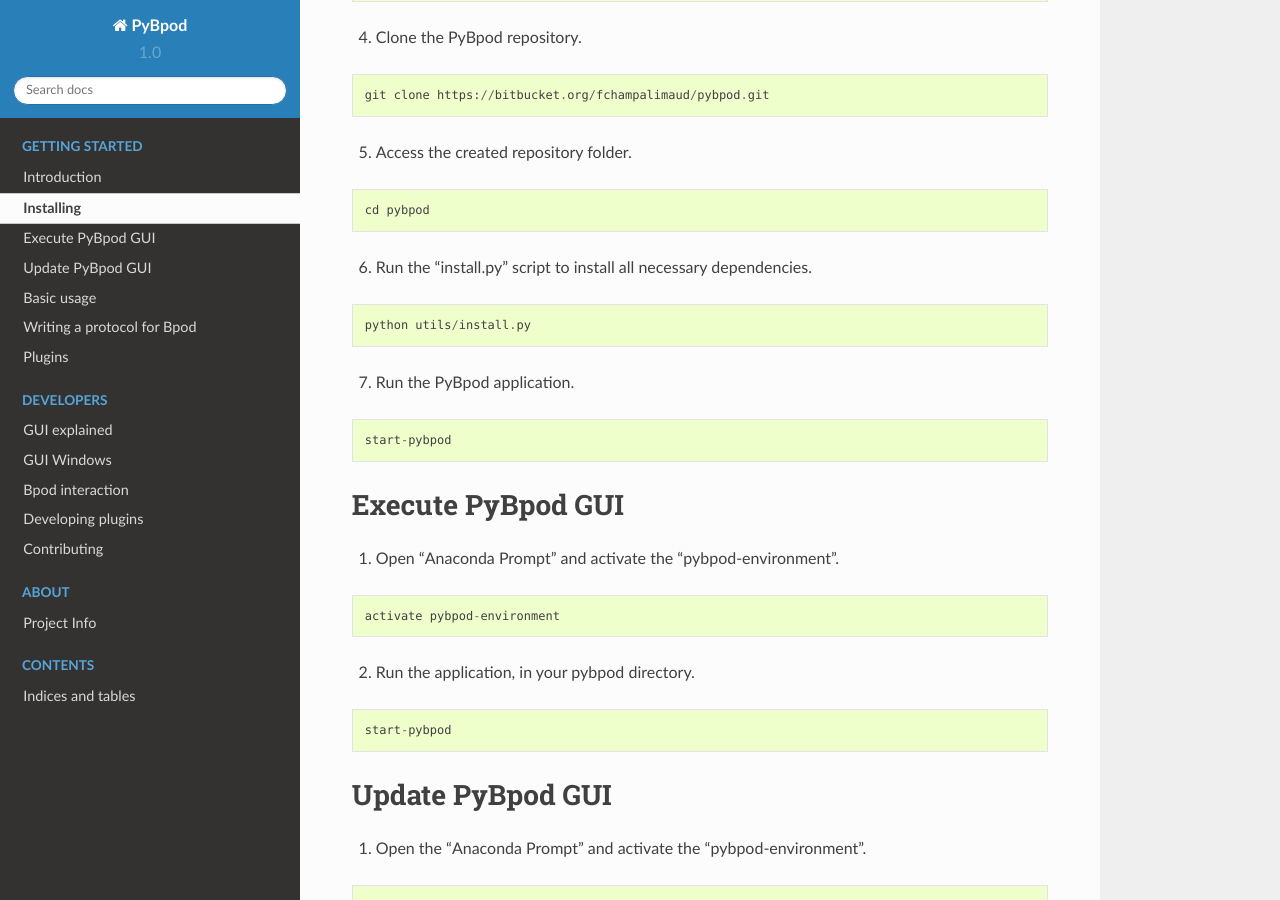
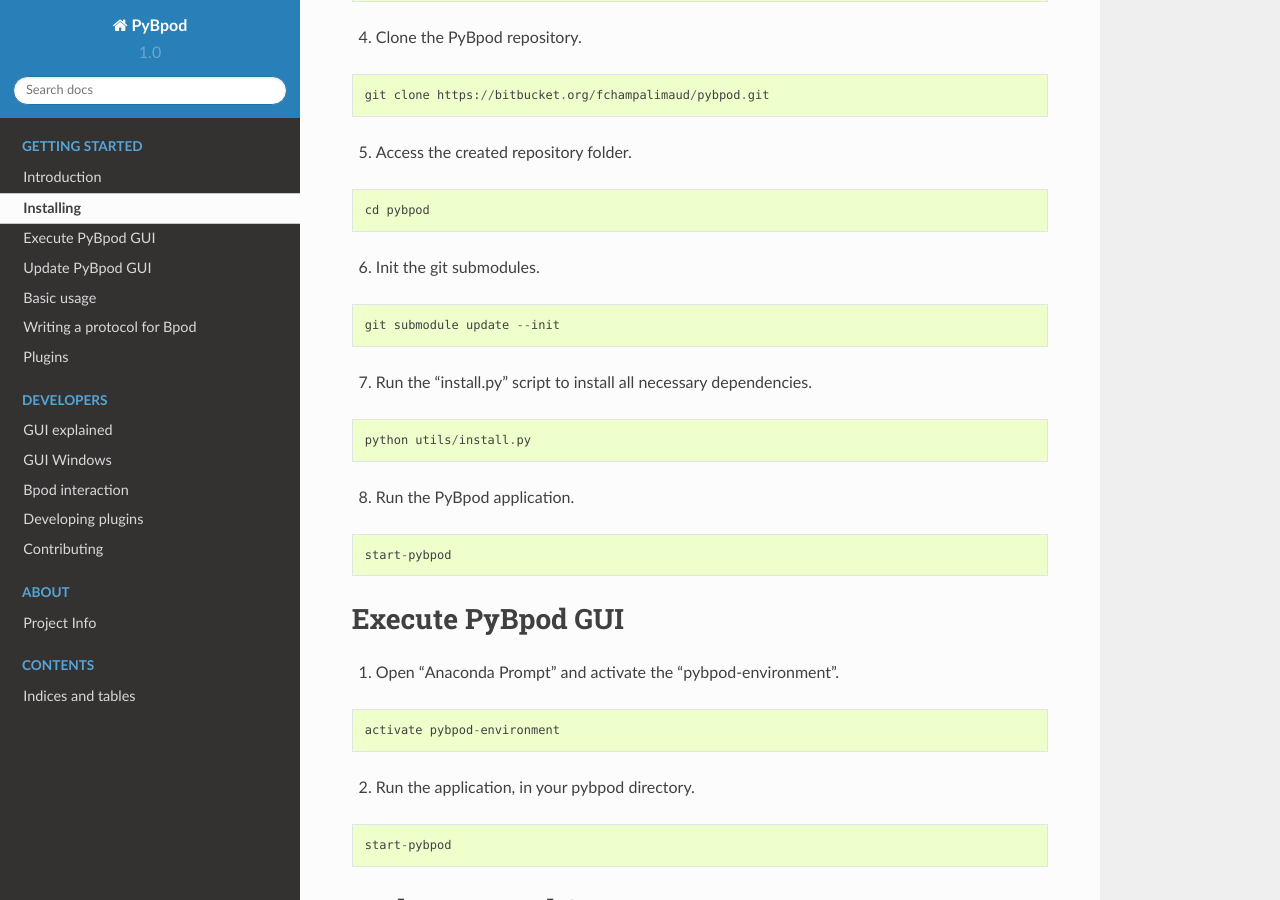
Before and after one commit to pybpod/pybpod, a Sphinx documentation site: the page built from docs/source/getting-started/install.rst, in a window 1280 px wide and 900 px high, scrolled down 898 px. Built offline with Sphinx 7.4.7 and the Read the Docs theme 2.0.0, drawn with Linux system fonts in a browser that asks for light colours; pages that are not in the unit, such as notebooks, are missing from menus.

Commit message:
Update documentation

```diff
--- a/docs/source/getting-started/install.rst
+++ b/docs/source/getting-started/install.rst
@@ -55,14 +55,19 @@
 
   cd pybpod
 
+6. Init the git submodules.
 
-6. Run the "install.py" script to install all necessary dependencies.
+.. code::
+
+  git submodule update --init
+
+7. Run the "install.py" script to install all necessary dependencies.
 
 .. code::
 
   python utils/install.py
 
-7. Run the PyBpod application.
+8. Run the PyBpod application.
 
 .. code::
 
```
